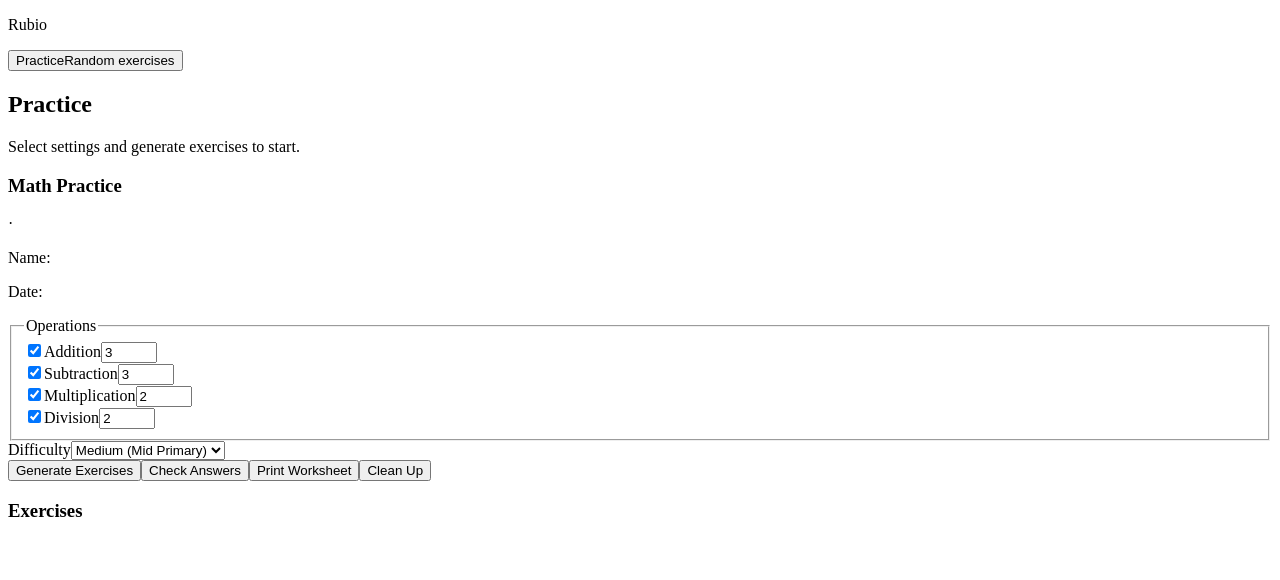
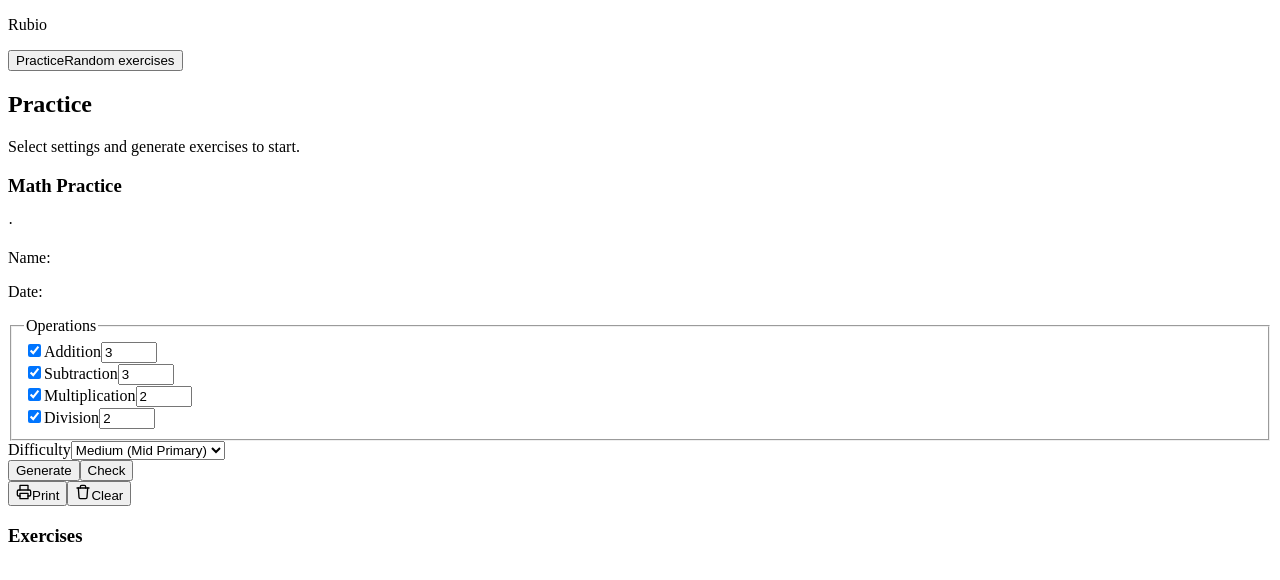
Before and after one commit to juacker/rubio, a React (Vite) app: page / in a window 1280 px wide. Shown: the top 580 px of the page. Built offline with nearby package versions, Linux system fonts and the light colour scheme; the HTML template or start-up script is replaced by a standard one.

Commit message:
feat: improve design

```diff
--- a/src/App.jsx
+++ b/src/App.jsx
@@ -332,16 +332,20 @@ function App() {
 
               <div className="actions">
                 <button type="button" onClick={generateExercises}>
-                  Generate Exercises
+                  Generate
                 </button>
                 <button type="button" className="secondary" onClick={checkAnswers}>
-                  Check Answers
+                  Check
                 </button>
-                <button type="button" className="secondary" onClick={printWorksheet}>
-                  Print Worksheet
+              </div>
+              <div className="actions-aux">
+                <button type="button" className="icon-btn" title="Print worksheet" onClick={printWorksheet}>
+                  <svg width="16" height="16" viewBox="0 0 24 24" fill="none" stroke="currentColor" strokeWidth="2" strokeLinecap="round" strokeLinejoin="round"><path d="M6 9V2h12v7" /><path d="M6 18H4a2 2 0 0 1-2-2v-5a2 2 0 0 1 2-2h16a2 2 0 0 1 2 2v5a2 2 0 0 1-2 2h-2" /><rect x="6" y="14" width="12" height="8" /></svg>
+                  <span>Print</span>
                 </button>
-                <button type="button" className="secondary" onClick={cleanUpWorksheet}>
-                  Clean Up
+                <button type="button" className="icon-btn" title="Clear answers" onClick={cleanUpWorksheet}>
+                  <svg width="16" height="16" viewBox="0 0 24 24" fill="none" stroke="currentColor" strokeWidth="2" strokeLinecap="round" strokeLinejoin="round"><path d="M3 6h18" /><path d="M8 6V4a2 2 0 0 1 2-2h4a2 2 0 0 1 2 2v2" /><path d="M19 6l-1 14a2 2 0 0 1-2 2H8a2 2 0 0 1-2-2L5 6" /></svg>
+                  <span>Clear</span>
                 </button>
               </div>
             </form>
--- a/src/styles.css
+++ b/src/styles.css
@@ -311,8 +311,45 @@ h3 {
 
 .actions {
   display: flex;
-  flex-wrap: wrap;
-  gap: 0.65rem;
+  gap: 0.5rem;
+}
+
+.actions button {
+  flex: 1;
+}
+
+.actions-aux {
+  display: flex;
+  align-items: center;
+  justify-content: center;
+  gap: 0.6rem;
+  padding-top: 0.25rem;
+}
+
+.aux-sep {
+  width: 1px;
+  height: 0.9rem;
+  background: var(--line);
+}
+
+.icon-btn {
+  display: inline-flex;
+  align-items: center;
+  gap: 0.3rem;
+  background: none !important;
+  border: none !important;
+  color: var(--muted) !important;
+  font-size: 0.78rem !important;
+  font-weight: 500 !important;
+  padding: 0.25rem 0.5rem !important;
+  cursor: pointer;
+  border-radius: 6px !important;
+}
+
+.icon-btn:hover {
+  color: var(--brand) !important;
+  background: rgba(182, 90, 42, 0.08) !important;
+  transform: none !important;
 }
 
 button {
```
